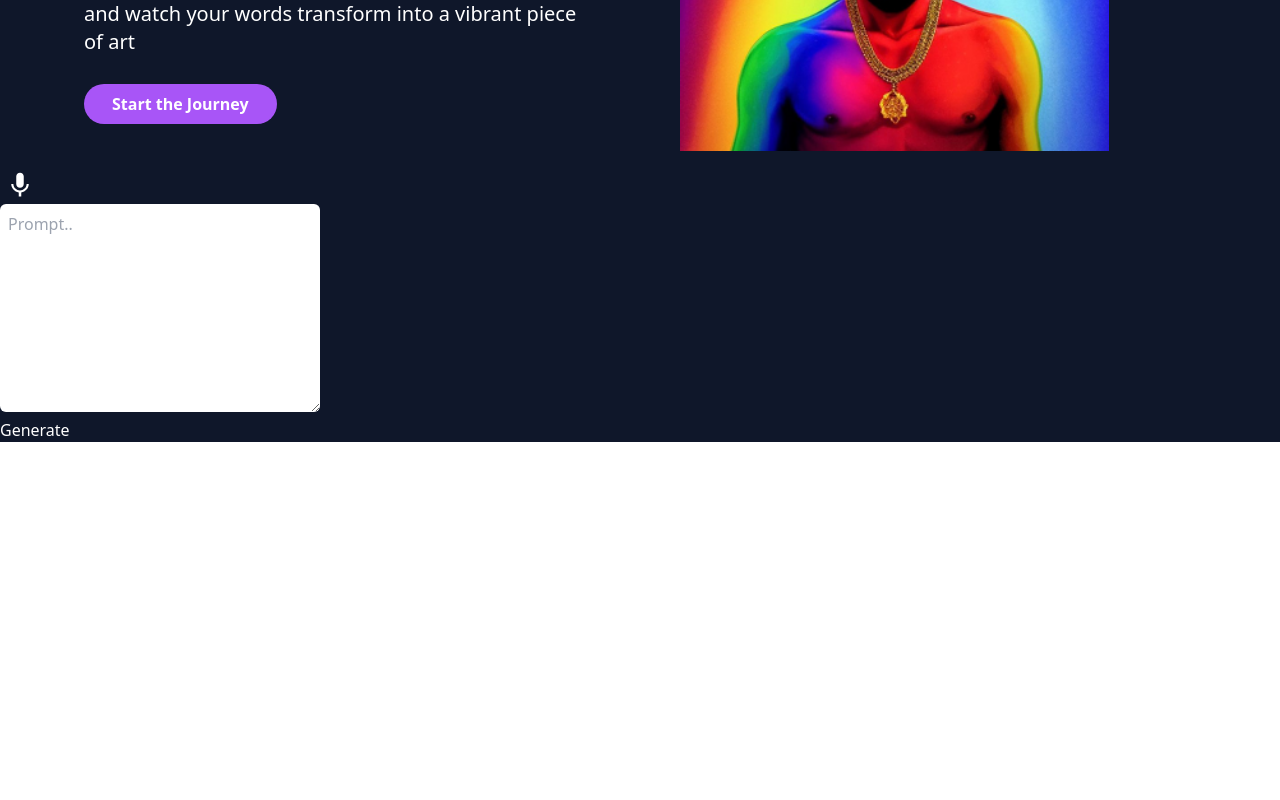
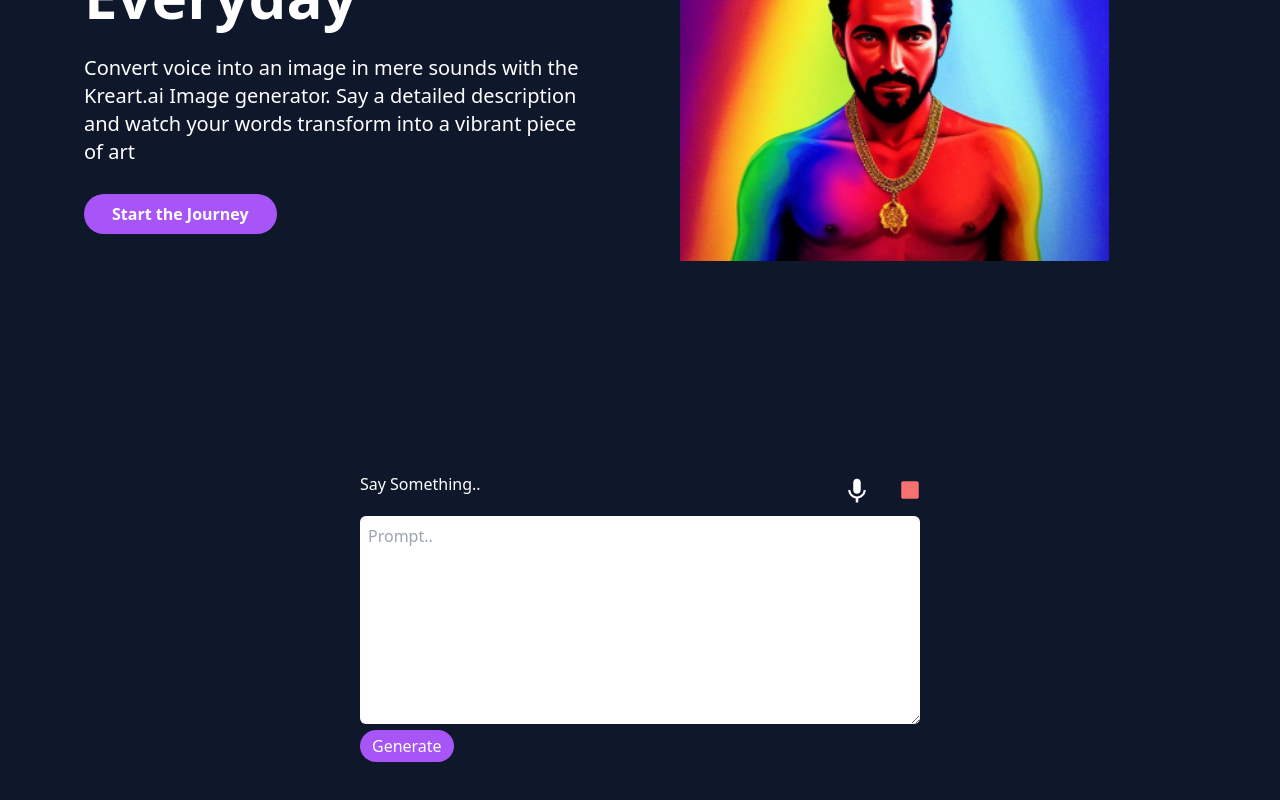
Before and after one commit to masudpro121/frasercpainc-voice-to-image, a Next.js app: page / in a window 1280 px wide. Shown: the part 464-1264 px from the top of the page. Before the commit the page ends 906 px from the top, so only its background shows below. Built offline with nearby package versions, Linux system fonts and the light colour scheme.

Commit message:
design done

```diff
--- a/src/components/Generate/Generate.js
+++ b/src/components/Generate/Generate.js
@@ -18,7 +18,7 @@ function Generate() {
     const data = {
       sample: 1, prompt,
       negativePrompt:"",
-      model: "midjourney"
+      // model: "midjourney"
       // dimension: {
       //   width: 520,
       //   height: 520
@@ -34,6 +34,7 @@ function Generate() {
     .then(res=>res.json())
     .then(result=>{
       console.log(result.output[0]);
+      console.log(result.meta);
       const {id, meta, output} = result
       if(output){
         setGeneratedImage({id, meta, output})
@@ -48,13 +49,13 @@ function Generate() {
     })
   }
   return (
-    <>
+    <div className=" mt-10 w-[50%] m-auto py-10">
     <MySpeechRecognition />
-    <div >
-      <button className="text-white" onClick={generateImage}>Generate</button>
+    <div className="mx-10">
+      <button className="text-white bg-purple-500 px-3 py-1 rounded-3xl" onClick={generateImage}>Generate</button>
     </div>
     <ToastContainer position="bottom-right" />
-    </>
+    </div>
   );
 }
 
--- a/src/components/HeroSection/HeroSection.js
+++ b/src/components/HeroSection/HeroSection.js
@@ -3,7 +3,7 @@ import React from 'react'
 import Sample1Img from "@/assets/sample1.png"
 function HeroSection() {
   return (
-    <div className="text-white flex justify-center items-center gap-10">
+    <div className="min-h-screen text-white flex justify-center items-center gap-10">
      <div className="w-[45%] p-10">
       <h1 className="  text-6xl font-semibold leading-tight">
           Say <br/>
--- a/src/components/MySpeechRecognition/MySpeechRecognition.js
+++ b/src/components/MySpeechRecognition/MySpeechRecognition.js
@@ -31,16 +31,22 @@ useEffect(()=>{
   setIsListening(false)
  }
   return (
-    <div>
-      <div className=" w-10 h-10  flex items-center justify-center">
+    <div className="px-10 text-white ">
+
+      <div className="flex items-center justify-between">
+
+      <h3 className="text-md mb-5  mt-2">
         {
-          !isListening ? <MdKeyboardVoice onClick={startListening} className="cursor-pointer text-3xl text-white" />
-          : <FaStop onClick={stopListening} className="cursor-pointer text-xl text-red-400"/>
-
+          isListening ? "Listening..." : "Say Something.."
         }
+      </h3>
+      <div className="    flex  items-center  gap-7">
+        <MdKeyboardVoice title="Start Listening" onClick={startListening} className={`hover:text-purple-200 cursor-pointer text-3xl text-white ${isListening && 'text-purple-400'}`} />
+        <FaStop title="Stop Listening" onClick={stopListening} className="cursor-pointer text-xl hover:text-red-500 text-red-400"/>
+      </div>
       </div>
       <div>
-        <textarea className=" outline-none  rounded-md p-2 w-80 h-52" placeholder="Prompt.." value={prompt} onChange={e=>setPrompt(e.target.value)} />
+        <textarea className="text-black outline-none  rounded-md p-2 w-full h-52" placeholder="Prompt.." value={prompt} onChange={e=>setPrompt(e.target.value)} />
       </div>
     </div>
   );
```
